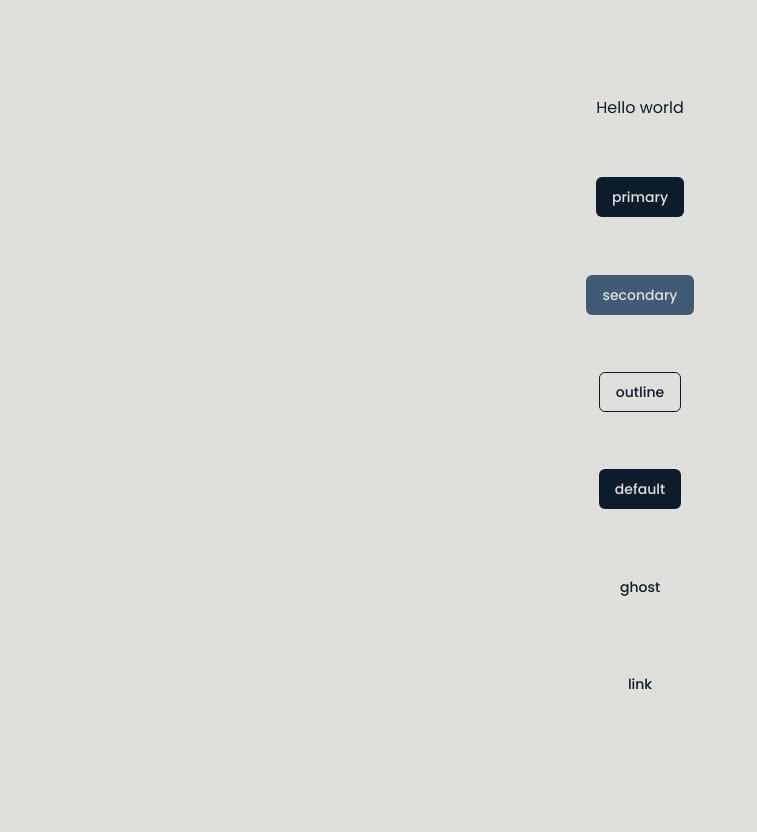
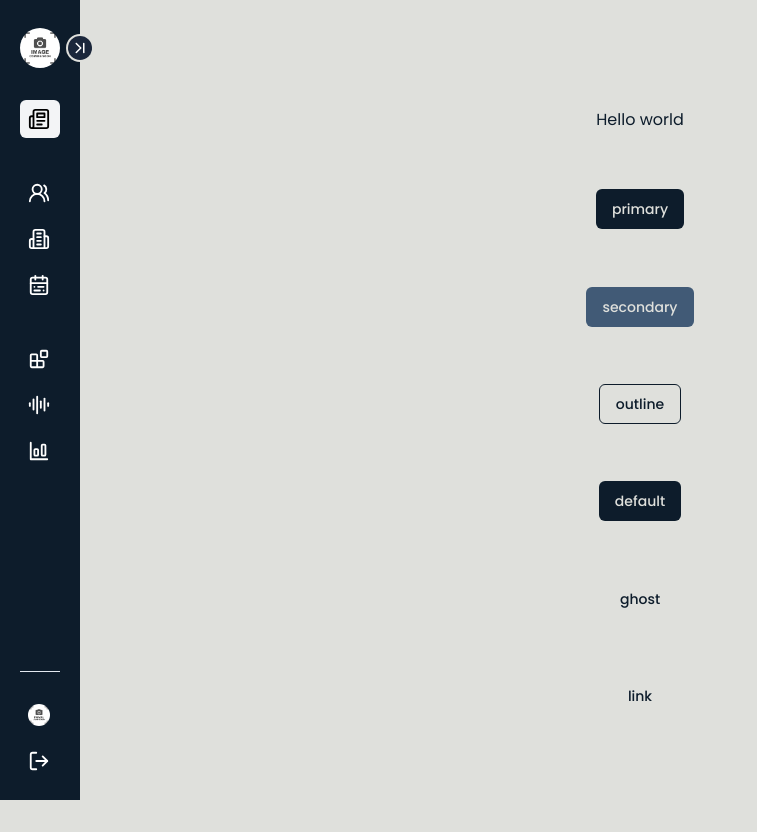
Before and after one commit to ewsd-group-3/Frontend, a Next.js app: page / in a window 1280 px wide. Shown: the whole page, without its empty margins (0-757 px from the left). Before the commit the page ends 800 px from the top, so only its background shows below. Built offline with nearby package versions, Linux system fonts and the light colour scheme.

Commit message:
Added Sidebar component

```diff
--- /dev/null
+++ b/components/Sidebar/menu-link.tsx
@@ -0,0 +1,75 @@
+import { FC, useState } from "react";
+import Link from "next/link";
+import { LucideIcon } from "lucide-react";
+import Image from "next/image";
+
+type MenuLinkProps = {
+  path?: string;
+  gap?: boolean;
+  title: string;
+  icon: {
+    src: LucideIcon;
+    img?: string;
+  };
+  pathName: string;
+  open: boolean | null;
+};
+
+const MenuLink: FC<MenuLinkProps> = ({
+  path,
+  icon,
+  title,
+  gap,
+  pathName,
+  open,
+}) => {
+  const [hovered, setHovered] = useState(false);
+
+  const content = (
+    <li
+      className={`group flex rounded-md p-2 cursor-pointer text-gray-300 text-sm items-center gap-x-4 font-medium ${
+        pathName === path
+          ? "bg-gray-100 text-black"
+          : hovered
+          ? "hover:bg-background"
+          : ""
+      } ${gap ? "mt-9" : "mt-2"}`}
+      onMouseEnter={() => {
+        setHovered(true);
+      }}
+      onMouseLeave={() => {
+        setHovered(false);
+      }}
+    >
+      <span>
+        {icon.img !== undefined ? (
+          <Image
+            src={icon.img!}
+            alt={title}
+            width={22}
+            height={22}
+            className='rounded-full'
+          />
+        ) : (
+          <icon.src
+            size={22}
+            color={hovered || pathName === path ? "black" : "white"}
+          />
+        )}
+      </span>
+      <span
+        className={`${
+          !open && "hidden"
+        } group-hover:text-black whitespace-nowrap ${
+          pathName === path ? "text-black" : "text-zinc-300"
+        }`}
+      >
+        {title}
+      </span>
+    </li>
+  );
+
+  return path ? <Link href={path}>{content}</Link> : <>{content}</>;
+};
+
+export default MenuLink;
--- /dev/null
+++ b/components/Sidebar/side-bar.tsx
@@ -0,0 +1,117 @@
+import { useEffect, useState } from "react";
+import { usePathname } from "next/navigation";
+import { ChevronFirst, LogOut, Menu, User, User2 } from "lucide-react";
+import { MenuLinks } from "@/constants/links";
+import PlaceHolderImg from "@/public/placeholder-img.png";
+import Image from "next/image";
+import MenuLink from "./menu-link";
+
+function getLocalIsSidebarOpen() {
+  return localStorage.getItem("isSidebarOpen") === "true" ? true : false;
+}
+
+const FULL_WIDTH = 72;
+const COLLAPSED_WIDTH = 20;
+
+export default function Sidebar({ children }: { children: React.ReactNode }) {
+  const [mount, setMount] = useState(false);
+  const pathName = usePathname();
+  const [open, setOpen] = useState(
+    typeof window !== "undefined" ? getLocalIsSidebarOpen : null
+  );
+
+  useEffect(() => {
+    setMount(true);
+  }, []);
+
+  return (
+    <>
+      {mount && (
+        <div className='flex'>
+          <div
+            className={`${
+              open ? `w-${FULL_WIDTH}` : `w-${COLLAPSED_WIDTH}`
+            } bg-primary h-screen p-5 pt-7 duration-300 fixed flex flex-col justify-between`}
+          >
+            <div
+              className={`absolute cursor-pointer -right-3 top-9 w-6 h-6 grid place-items-center ring-2 ring-background bg-accent rounded-full  ${
+                !open && "rotate-180"
+              }`}
+              onClick={() => {
+                localStorage.setItem("isSidebarOpen", `${!open}`);
+                setOpen(getLocalIsSidebarOpen);
+              }}
+            >
+              <ChevronFirst size={18} color='white' />
+            </div>
+
+            <div>
+              <div className='flex gap-x-4 items-center'>
+                <Image
+                  src={PlaceHolderImg}
+                  className={`rounded-full ${!open && ""}`}
+                  width={40}
+                  height={40}
+                  alt='logo'
+                />
+                <h1
+                  className={`text-white origin-left font-medium text-md duration-300 whitespace-nowrap ${
+                    !open && "hidden"
+                  }`}
+                >
+                  Wyne School Portal
+                </h1>
+              </div>
+              <ul className='pt-6'>
+                <div>
+                  {MenuLinks.map((Menu) => (
+                    <MenuLink
+                      icon={{
+                        src: Menu.src,
+                      }}
+                      path={Menu.path}
+                      title={Menu.title}
+                      gap={Menu.gap}
+                      key={Menu.path}
+                      pathName={pathName}
+                      open={open}
+                    />
+                  ))}
+                </div>
+              </ul>
+            </div>
+            <div>
+              <hr className='mt-9 mb-6' />
+              <MenuLink
+                icon={{
+                  src: User,
+                  img: PlaceHolderImg.src,
+                }}
+                path={"/profile"}
+                pathName={pathName}
+                title={"User Name"}
+                open={open}
+              />
+              <MenuLink
+                icon={{
+                  src: LogOut,
+                }}
+                pathName={pathName}
+                title={"Logout"}
+                open={open}
+              />
+            </div>
+          </div>
+
+          <main
+            className={`flex-1 p-5 pt-3 duration-300 ${
+              open ? `ml-${FULL_WIDTH}` : `ml-${COLLAPSED_WIDTH}`
+            }`}
+          >
+            {children}
+          </main>
+        </div>
+      )}
+    </>
+  );
+}
--- /dev/null
+++ b/constants/links.ts
@@ -0,0 +1,19 @@
+import {
+  Newspaper,
+  AudioLines,
+  Blocks,
+  BarChartBig,
+  UsersRound,
+  Building2,
+  CalendarRange,
+} from "lucide-react";
+
+export const MenuLinks = [
+  { title: "Ideas", path: "/", src: Newspaper },
+  { title: "Staff", path: "/staff", src: UsersRound, gap: true },
+  { title: "Department", path: "/department", src: Building2 },
+  { title: "Academic year", path: "/academic-year", src: CalendarRange },
+  { title: "Category", path: "/category", src: Blocks, gap: true },
+  { title: "Announcement", path: "/announcement", src: AudioLines },
+  { title: "Report", path: "/report", src: BarChartBig },
+];
--- a/pages/_app.tsx
+++ b/pages/_app.tsx
@@ -1,19 +1,22 @@
-import '@/styles/globals.css'
-import type { AppProps } from 'next/app'
-import { Poppins } from 'next/font/google'
+import Sidebar from "@/components/Sidebar/side-bar";
+import "@/styles/globals.css";
+import type { AppProps } from "next/app";
+import { Poppins } from "next/font/google";
 
 const poppins = Poppins({
-  subsets: ['latin'],
-  display: 'swap',
-  variable: '--font-poppins',
-  weight: ['100', '200', '300', '400', '500', '600', '700', '800', '900'],
+  subsets: ["latin"],
+  display: "swap",
+  variable: "--font-poppins",
+  weight: ["100", "200", "300", "400", "500", "600", "700", "800", "900"],
   preload: true,
-})
+});
 
 export default function App({ Component, pageProps }: AppProps) {
   return (
     <main className={poppins.className}>
-      <Component {...pageProps} />{' '}
+      <Sidebar>
+        <Component {...pageProps} />{" "}
+      </Sidebar>
     </main>
-  )
+  );
 }
```
Also changed, not shown: public/placeholder-img.png (added).
